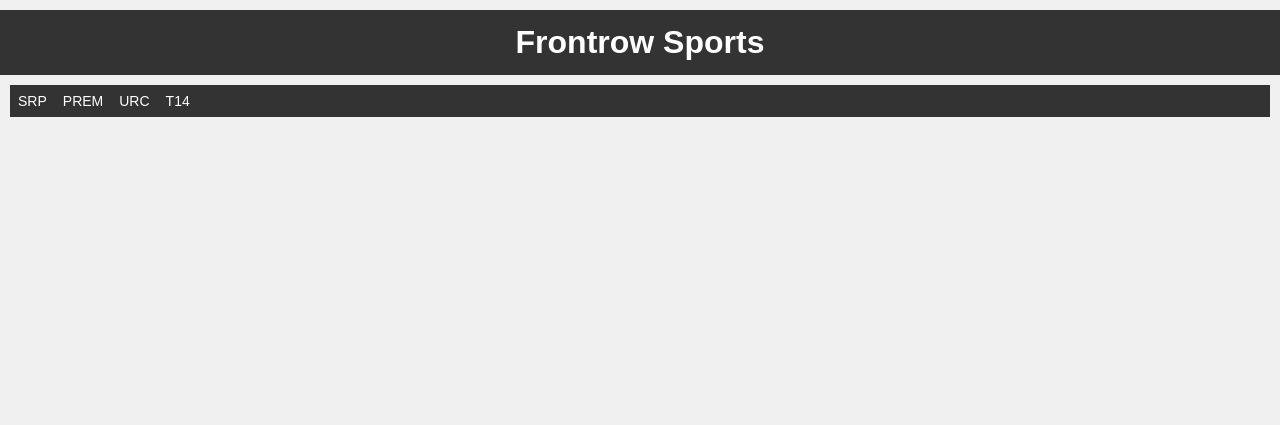
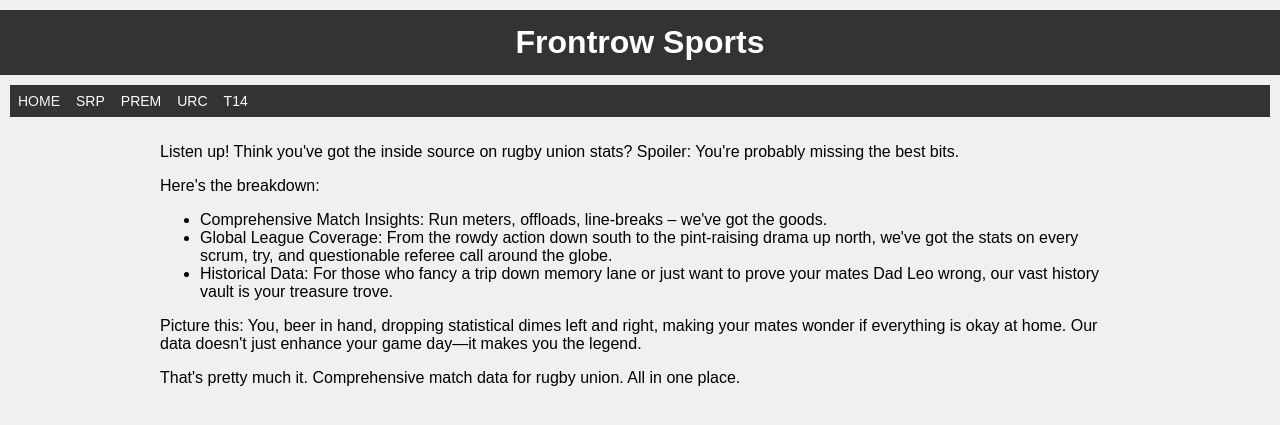
Before and after one commit to ssmeaton/backrowsports, a Flask app: page / in a window 1280 px wide. Shown: the top 425 px of the page. Run offline with Flask 3, Linux system fonts and the light colour scheme; some libraries are stand-ins or nearby versions.

Commit message:
home update

```diff
--- a/static/styles.css
+++ b/static/styles.css
@@ -3,6 +3,11 @@
     margin: 0;
     padding: 0;
     background-color: #f0f0f0;
+}
+
+.homepage-link {
+    text-decoration: none;  /* Removes underline */
+    color: inherit;         /* Inherits the color of the text inside, i.e., the h1 */
 }
 
 h1 {
@@ -18,6 +23,12 @@
 }
 
 .table-container {
+    margin: 0 auto;
+    max-width: 75%; /* You can adjust this as needed */
+    overflow-x: auto;
+}
+
+.content-container {
     margin: 0 auto;
     max-width: 75%; /* You can adjust this as needed */
     overflow-x: auto;
@@ -81,6 +92,16 @@
   .dropdown {
     float: left;
     overflow: hidden;
+}
+
+.navbtn {
+    font-size: 14px;
+    color: white;
+    padding: 8px 8px;
+    background-color: inherit;
+    font-family: inherit;
+    text-decoration: none; /* To remove the underline typically present on anchor links */
+    display: inline-block; /* To allow padding to affect the element */
 }
 
 .dropdown .dropbtn {
--- a/templates/PREM23_PlayerSeasonOverview.html
+++ b/templates/PREM23_PlayerSeasonOverview.html
@@ -16,9 +16,12 @@
     </head>
 
     <body>
-        <h1>Frontrow Sports</h1>
+        <a href="{{ url_for('home') }}" class="homepage-link">
+            <h1>Frontrow Sports</h1>
+        </a>
 
         <div class="navbar">
+            <a href="{{ url_for('home') }}" class="navbtn">HOME</a>
             <div class="dropdown">
                 <button class="dropbtn">SRP
                     <i class="fa fa-caret-down"></i>
--- a/templates/PREM23_TeamSeasonOverview.html
+++ b/templates/PREM23_TeamSeasonOverview.html
@@ -16,9 +16,12 @@
     </head>
 
     <body>
-        <h1>Frontrow Sports</h1>
+        <a href="{{ url_for('home') }}" class="homepage-link">
+            <h1>Frontrow Sports</h1>
+        </a>
 
         <div class="navbar">
+            <a href="{{ url_for('home') }}" class="navbtn">HOME</a>
             <div class="dropdown">
                 <button class="dropbtn">SRP
                     <i class="fa fa-caret-down"></i>
--- a/templates/SRP23_PlayerSeasonOverview.html
+++ b/templates/SRP23_PlayerSeasonOverview.html
@@ -16,9 +16,12 @@
     </head>
 
     <body>
-        <h1>Frontrow Sports</h1>
+        <a href="{{ url_for('home') }}" class="homepage-link">
+            <h1>Frontrow Sports</h1>
+        </a>
 
         <div class="navbar">
+            <a href="{{ url_for('home') }}" class="navbtn">HOME</a>
             <div class="dropdown">
                 <button class="dropbtn">SRP
                     <i class="fa fa-caret-down"></i>
--- a/templates/SRP23_TeamSeasonOverview.html
+++ b/templates/SRP23_TeamSeasonOverview.html
@@ -16,9 +16,12 @@
     </head>
 
     <body>
-        <h1>Frontrow Sports</h1>
+        <a href="{{ url_for('home') }}" class="homepage-link">
+            <h1>Frontrow Sports</h1>
+        </a>
 
         <div class="navbar">
+            <a href="{{ url_for('home') }}" class="navbtn">HOME</a>
             <div class="dropdown">
                 <button class="dropbtn">SRP
                     <i class="fa fa-caret-down"></i>
--- a/templates/T1423_PlayerSeasonOverview.html
+++ b/templates/T1423_PlayerSeasonOverview.html
@@ -16,9 +16,12 @@
     </head>
 
     <body>
-        <h1>Frontrow Sports</h1>
+        <a href="{{ url_for('home') }}" class="homepage-link">
+            <h1>Frontrow Sports</h1>
+        </a>
 
         <div class="navbar">
+            <a href="{{ url_for('home') }}" class="navbtn">HOME</a>
             <div class="dropdown">
                 <button class="dropbtn">SRP
                     <i class="fa fa-caret-down"></i>
--- a/templates/T1423_TeamSeasonOverview.html
+++ b/templates/T1423_TeamSeasonOverview.html
@@ -16,9 +16,12 @@
     </head>
 
     <body>
-        <h1>Frontrow Sports</h1>
+        <a href="{{ url_for('home') }}" class="homepage-link">
+            <h1>Frontrow Sports</h1>
+        </a>
 
         <div class="navbar">
+            <a href="{{ url_for('home') }}" class="navbtn">HOME</a>
             <div class="dropdown">
                 <button class="dropbtn">SRP
                     <i class="fa fa-caret-down"></i>
--- a/templates/URC23_PlayerSeasonOverview.html
+++ b/templates/URC23_PlayerSeasonOverview.html
@@ -16,9 +16,12 @@
     </head>
 
     <body>
-        <h1>Frontrow Sports</h1>
+        <a href="{{ url_for('home') }}" class="homepage-link">
+            <h1>Frontrow Sports</h1>
+        </a>
 
         <div class="navbar">
+            <a href="{{ url_for('home') }}" class="navbtn">HOME</a>
             <div class="dropdown">
                 <button class="dropbtn">SRP
                     <i class="fa fa-caret-down"></i>
--- a/templates/URC23_TeamSeasonOverview.html
+++ b/templates/URC23_TeamSeasonOverview.html
@@ -16,9 +16,12 @@
     </head>
 
     <body>
-        <h1>Frontrow Sports</h1>
+        <a href="{{ url_for('home') }}" class="homepage-link">
+            <h1>Frontrow Sports</h1>
+        </a>
 
         <div class="navbar">
+            <a href="{{ url_for('home') }}" class="navbtn">HOME</a>
             <div class="dropdown">
                 <button class="dropbtn">SRP
                     <i class="fa fa-caret-down"></i>
--- a/templates/home.html
+++ b/templates/home.html
@@ -16,9 +16,12 @@
     </head>
 
     <body>
-        <h1>Frontrow Sports</h1>
+        <a href="{{ url_for('home') }}" class="homepage-link">
+            <h1>Frontrow Sports</h1>
+        </a>
 
         <div class="navbar">
+            <a href="{{ url_for('home') }}" class="navbtn">HOME</a>
             <div class="dropdown">
                 <button class="dropbtn">SRP
                     <i class="fa fa-caret-down"></i>
@@ -116,49 +119,25 @@
             </div>
         </div>
 
-        <div class="table-container">
-            <div class="static-table">
-                {{ top_tries|safe }}
-            </div>
-            <div class="static-table">
-                {{ top_defenders_beaten|safe }}
-            </div>
-            <div class="static-table">
-                {{ top_clean_breaks|safe }}
-            </div>
-            <div class="static-table">
-                {{ top_tackles|safe }}
-            </div>
-            <div class="static-table">
-                {{ top_runs|safe }}
-            </div>
-            <div class="static-table">
-                {{ top_metres|safe }}
-            </div>
+        <div class="content-container">
+            <p>
+                Listen up! Think you've got the inside source on rugby union stats? Spoiler: You're probably missing the best bits.
+            </p>
+            <p>
+                Here's the breakdown:
+                <ul>
+                    <li>Comprehensive Match Insights: Run meters, offloads, line-breaks – we've got the goods.</li>
+                    <li>Global League Coverage: From the rowdy action down south to the pint-raising drama up north, we've got the stats on every scrum, try, and questionable referee call around the globe.</li>
+                    <li>Historical Data: For those who fancy a trip down memory lane or just want to prove your mates Dad Leo wrong, our vast history vault is your treasure trove.</li>
+                </ul>
+            </p>
+            <p>
+                Picture this: You, beer in hand, dropping statistical dimes left and right, making your mates wonder if everything is okay at home. Our data doesn't just enhance your game day—it makes you the legend.
+            </p>
+            <p>
+                That's pretty much it. Comprehensive match data for rugby union. All in one place.
+            </p>
         </div>
-
-        <div class="table-container">
-            {{ table|safe }}
-        </div>
-
-        <!-- jQuery, required for DataTables -->
-        <script src="https://ajax.googleapis.com/ajax/libs/jquery/3.6.0/jquery.min.js"></script>
-
-        <!-- DataTables JS -->
-        <script type="text/javascript" charset="utf8" src="https://cdn.datatables.net/1.11.4/js/jquery.dataTables.js"></script>
-
-        <!-- Initialize DataTables -->
-        <script>
-            $(document).ready( function () {
-                $('.table').DataTable({
-                    "pageLength": 15,
-                    "lengthMenu": [[15, 25, 50, 100, -1], [15, 25, 50, 100, "All"]],
-                    "initComplete": function (settings, json) {
-                        $(".table").wrap("<div style='overflow:auto; width:100%;position:relative;'></div>");
-                    },
-                });
-            });
-        </script>
 
     </body>
 </html>
```
